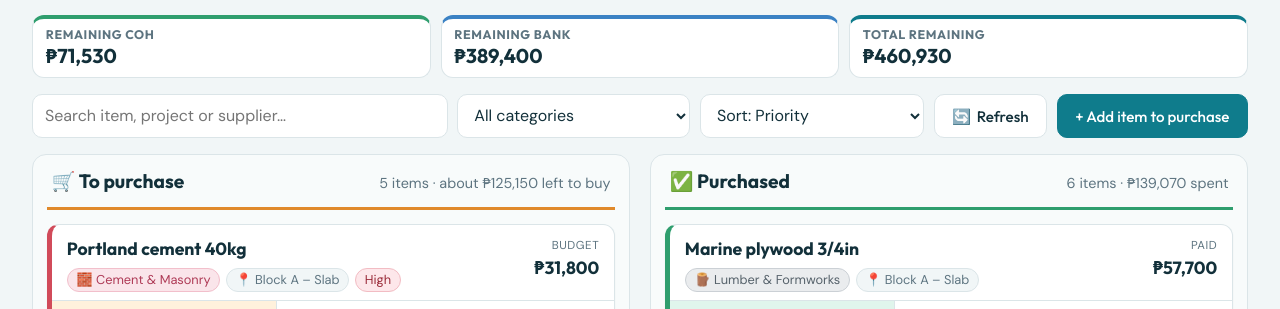
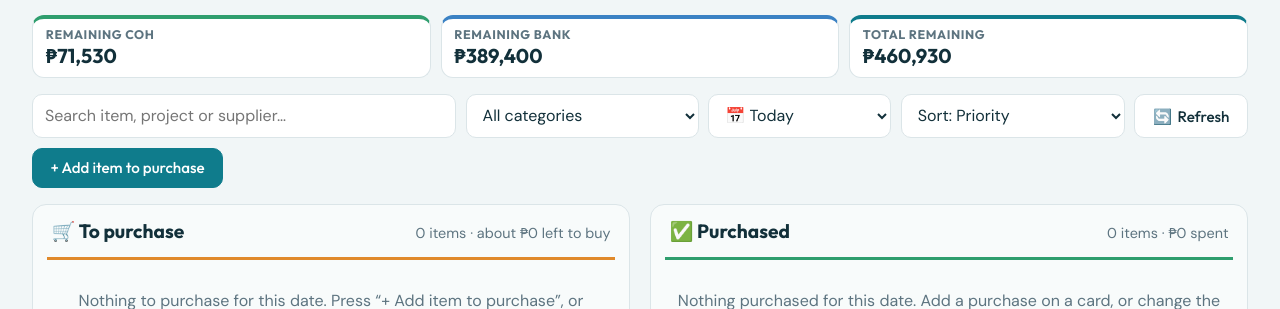
Before and after one commit to fredc01/Purchase-Planner, a plain HTML site: page index.html in a window 1280 px wide. Shown: the part 56-365 px from the top of the page. Drawn offline with Linux system fonts and the light colour scheme.

Commit message:
Boards data options
Date options: Today (default), Yesterday, Last 7 days, This month, All dates, and Pick a date range…. The last one shows From and To date boxes. The counts and totals on the Board follow whatever dates you choose.

```diff
--- a/css/style.css
+++ b/css/style.css
@@ -185,3 +185,8 @@ table.log .r { text-align: right; } table.log tbody tr:hover { background: var(-
 .refresh-btn.spinning .ri { display: inline-block; animation: ppspin .8s linear infinite; }
 @keyframes ppspin { to { transform: rotate(360deg); } }
 @media (max-width: 760px) { .toolbar .refresh-btn { flex: 0 0 auto; } }
+
+/* board date filter */
+.daterange { display: flex; flex-wrap: wrap; gap: .5rem; align-items: center; }
+.daterange label { display: inline-flex; align-items: center; gap: .35rem; font-size: .9rem; color: var(--muted); }
+@media (max-width: 760px) { .toolbar #fDate { flex: 1 1 100%; } .daterange { flex: 1 1 100%; } .daterange label { flex: 1 1 40%; } .daterange input { flex: 1; }}
--- a/index.html
+++ b/index.html
@@ -34,6 +34,18 @@
       <div class="toolbar">
         <input id="q" type="search" placeholder="Search item, project or supplier…" aria-label="Search">
         <select id="fCat" aria-label="Filter by category"></select>
+        <select id="fDate" aria-label="Show data from">
+          <option value="today" selected>📅 Today</option>
+          <option value="yesterday">Yesterday</option>
+          <option value="7">Last 7 days</option>
+          <option value="month">This month</option>
+          <option value="all">All dates</option>
+          <option value="range">Pick a date range…</option>
+        </select>
+        <span class="daterange" id="dateRange" hidden>
+          <label>From <input type="date" id="dFrom" aria-label="From date"></label>
+          <label>To <input type="date" id="dTo" aria-label="To date"></label>
+        </span>
         <select id="fSort" aria-label="Sort cards">
           <option value="priority">Sort: Priority</option>
           <option value="needed">Sort: Needed by</option>
--- a/js/board.js
+++ b/js/board.js
@@ -5,9 +5,24 @@
   const PRI = { high: 0, medium: 1, low: 2 }, PRI_LABEL = { high: "High", medium: "Medium", low: "Low" };
   const lastDate = (i) => PP.lines(i).reduce((m, l) => (l.date > m ? l.date : m), "");
 
+  // Date filter. An item belongs to a day if it was added that day or any purchase on it is dated that day.
+  function dateWindow() {
+    const m = $("#fDate").value, t = today(), d = new Date();
+    const back = (n) => { const x = new Date(); x.setDate(x.getDate() - n); return PP.iso(x); };
+    if (m === "all") return null;
+    if (m === "yesterday") return [back(1), back(1)];
+    if (m === "7") return [back(6), t];
+    if (m === "month") return [t.slice(0, 7) + "-01", t];
+    if (m === "range") { let a = $("#dFrom").value || "0000-01-01", b = $("#dTo").value || "9999-12-31"; if (a > b) [a, b] = [b, a]; return [a, b]; }
+    return [t, t];
+  }
+  const inWin = (w, d) => !w || (d && d >= w[0] && d <= w[1]);
+  const inDates = (w, i) => !w || inWin(w, i.created) || PP.lines(i).some(l => inWin(w, l.date));
+
   function visible(status) {
+    const win = dateWindow();
     const q = ($("#q").value || "").trim().toLowerCase(), cat = $("#fCat").value, sort = $("#fSort").value;
-    const list = PP.state.items.filter(i => i.status === status && (cat === "all" || i.category === cat) &&
+    const list = PP.state.items.filter(i => i.status === status && inDates(win, i) && (cat === "all" || i.category === cat) &&
       (!q || [i.name, i.project, i.notes, i.category, ...PP.lines(i).map(l => `${l.supplier} ${l.ref}`)].join(" ").toLowerCase().includes(q)));
     const amt = (i) => (status === "bought" ? PP.paid(i) : PP.budget(i));
     const byDate = (a, b) => lastDate(b).localeCompare(lastDate(a)) || (b.created || "").localeCompare(a.created || "");
@@ -100,13 +115,17 @@
     renderFunds();
     fillFilters();
     const todo = visible("todo"), bought = visible("bought"), n = (l) => `${l.length} ${l.length === 1 ? "item" : "items"}`;
-    $("#listTodo").innerHTML = todo.map(card).join("") || `<p class="empty">Nothing to purchase. Press “+ Add item to purchase” to list what the site needs.</p>`;
-    $("#listBought").innerHTML = bought.map(card).join("") || `<p class="empty">Nothing purchased yet. Add a purchase on a card; once everything needed is bought it moves here.</p>`;
+    $("#listTodo").innerHTML = todo.map(card).join("") || `<p class="empty">Nothing to purchase for this date. Press “+ Add item to purchase”, or change the date above.</p>`;
+    $("#listBought").innerHTML = bought.map(card).join("") || `<p class="empty">Nothing purchased for this date. Add a purchase on a card, or change the date above.</p>`;
     $("#sumTodo").textContent = `${n(todo)} · about ${money(todo.reduce((s, i) => s + PP.remaining(i) * (Number(i.est) || 0), 0))} left to buy`;
     $("#sumBought").textContent = `${n(bought)} · ${money(bought.reduce((s, i) => s + PP.paid(i), 0))} spent`;
     $("#cntTodo").textContent = todo.length; $("#cntBought").textContent = bought.length;
   };
-  ["input", "change"].forEach(ev => ["#q", "#fCat", "#fSort"].forEach(s => $(s).addEventListener(ev, PP.renderBoard)));
+  $("#fDate").addEventListener("change", () => {
+    const r = $("#fDate").value === "range", box = $("#dateRange"); box.hidden = !r;
+    if (r && !$("#dFrom").value) $("#dFrom").value = $("#dTo").value = today();
+  });
+  ["input", "change"].forEach(ev => ["#q", "#fCat", "#fSort", "#fDate", "#dFrom", "#dTo"].forEach(s => $(s).addEventListener(ev, PP.renderBoard)));
   $("#paneSwitch").addEventListener("click", (e) => {
     const b = e.target.closest("[data-pane]"); if (!b) return;
     $("#board").dataset.pane = b.dataset.pane;
```
